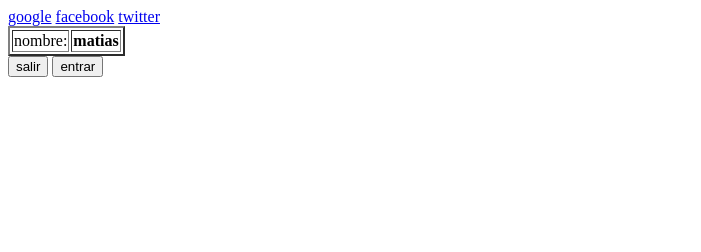
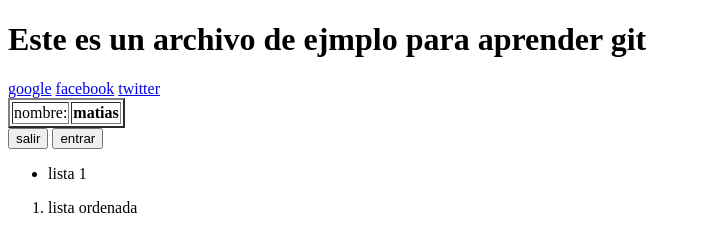
Before and after one commit to matiasesmeral/prueba, a plain HTML site: page index.html in a window 1280 px wide. Shown: the whole page, without its empty margins (0-701 px from the left). Drawn offline with Linux system fonts and the light colour scheme.

Commit message:
Agregando listas al html

```diff
--- a/index.html
+++ b/index.html
@@ -7,7 +7,7 @@
 
 </head>
 <body>
-
+    <h1>Este es un archivo de ejmplo para aprender git</h1>
     <a href="#">google</a>
     <a href="#">facebook</a>
     <a href="#">twitter</a>
@@ -26,6 +26,18 @@
     <button>
         entrar
     </button>
+    <ul>
+        <li>
+            lista 1
+        </li>
+    </ul>
+    <ol>
+        <li>
+            lista ordenada
+        </li>
+    </ol>
+
+
     <script src="index.js"> </script>
 </body>
 </html>
```
